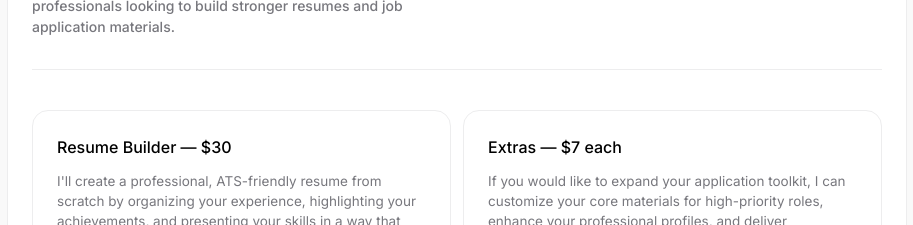
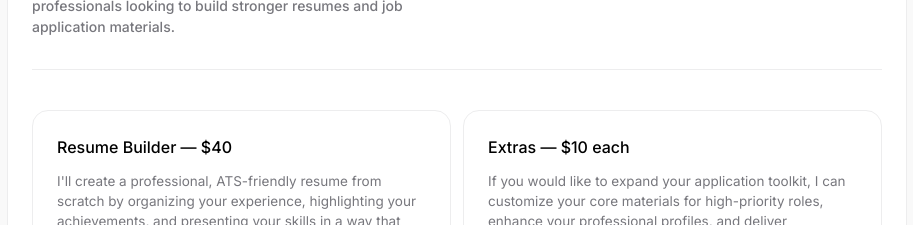
Before and after one commit to avak3nd/artyom, a React (Vite) app: page / in a window 1280 px wide. Shown: the part 3200-3425 px from the top of the page, without its empty margins (183-1096 px from the left). Built offline with nearby package versions, Linux system fonts and the light colour scheme.

Commit message:
new pricing

```diff
--- a/src/components/Pricing.tsx
+++ b/src/components/Pricing.tsx
@@ -4,7 +4,7 @@ import SectionHeader from "./ui/SectionHeader"
 
 const pricingCards = [
     {
-        title: "Resume Builder — $30",
+        title: "Resume Builder — $40",
         description:
             "I'll create a professional, ATS-friendly resume from scratch by organizing your experience, highlighting your achievements, and presenting your skills in a way that attracts recruiters and hiring managers.",
         heading: "Final delivery:",
@@ -20,7 +20,7 @@ const pricingCards = [
         ],
     },
     {
-        title: "Extras — $7 each",
+        title: "Extras — $10 each",
         description:
             "If you would like to expand your application toolkit, I can customize your core materials for high-priority roles, enhance your professional profiles, and deliver supplemental files.",
         heading: "Additional services:",
```
